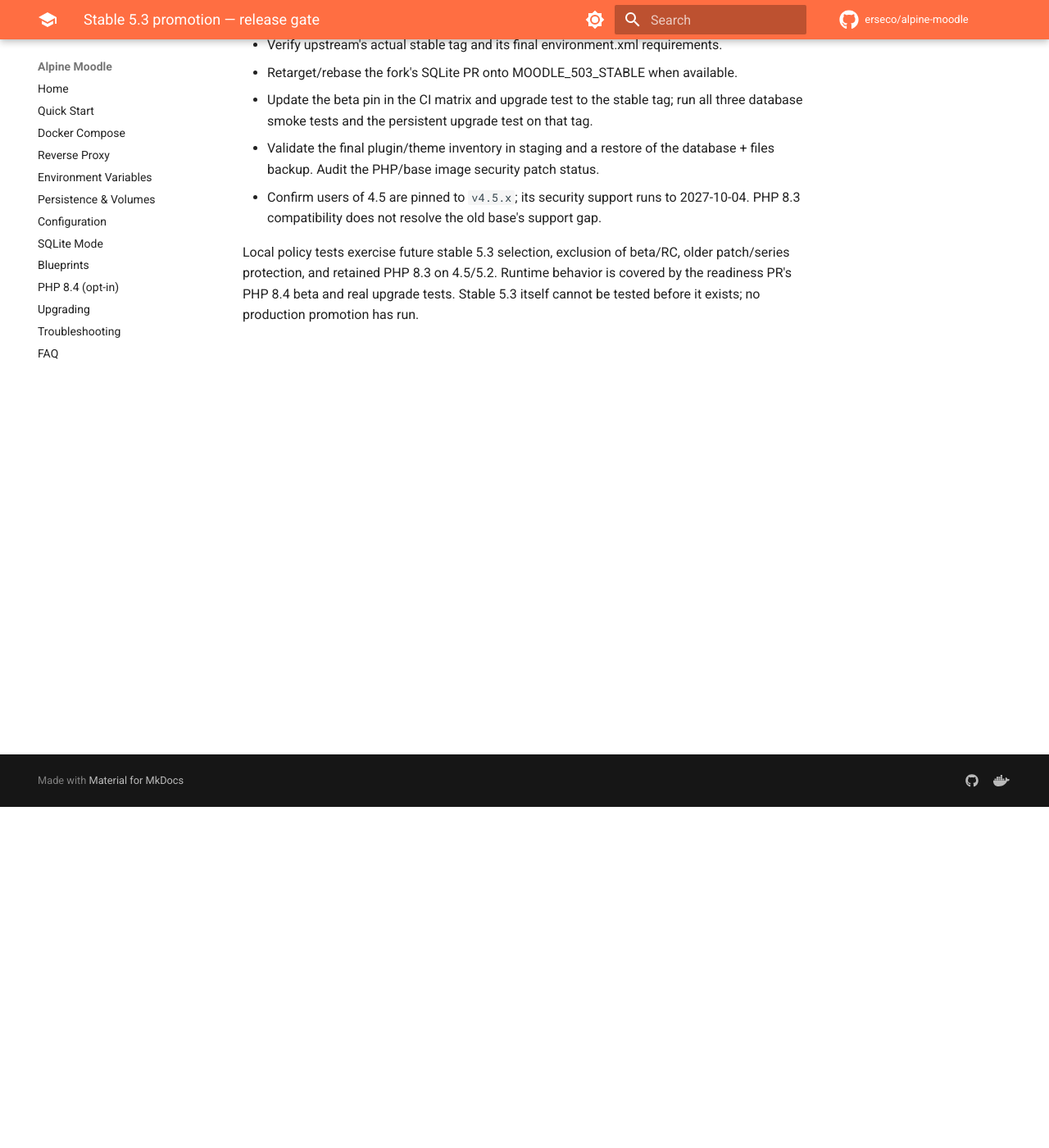
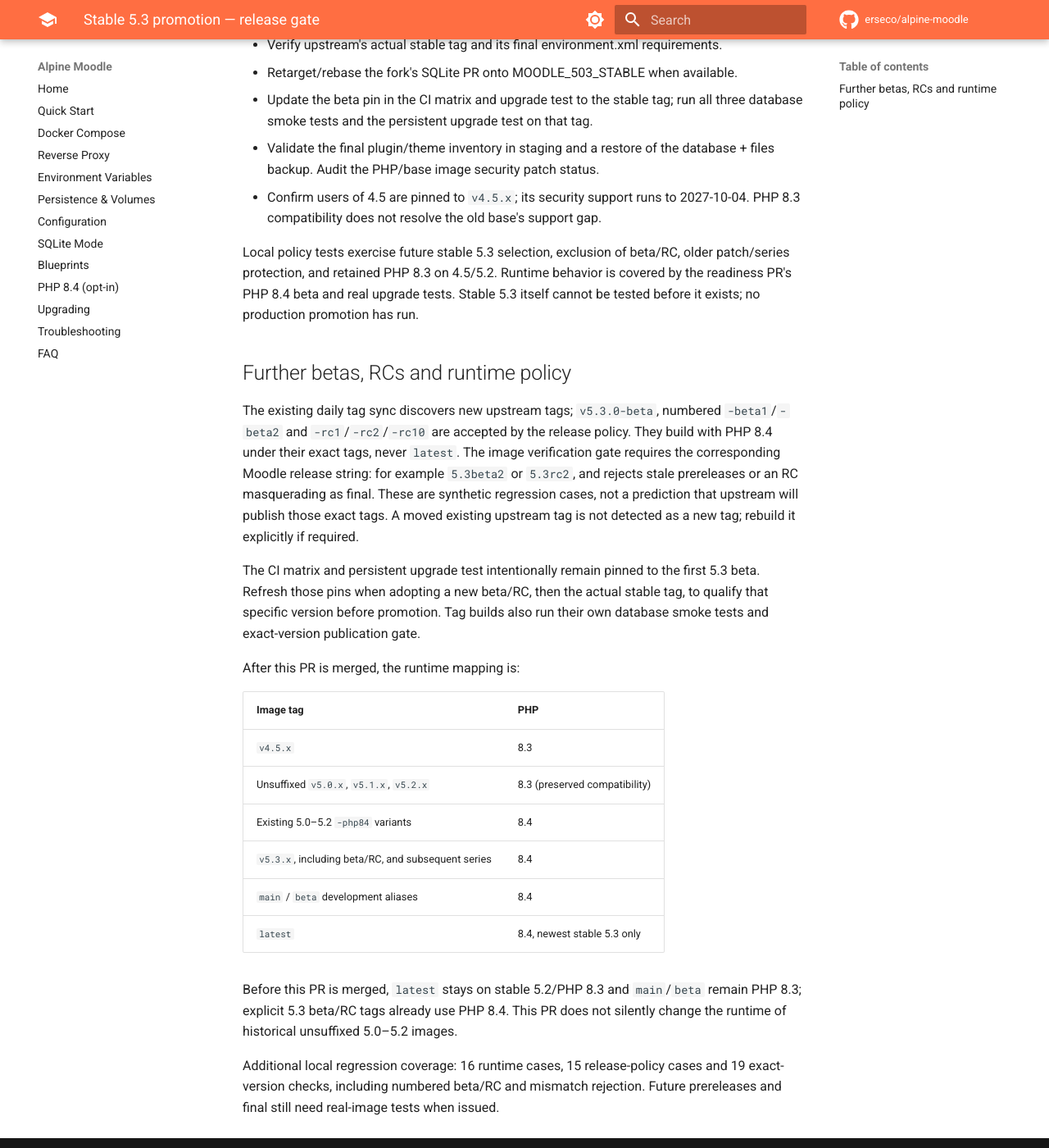
Before and after one commit to erseco/alpine-moodle, an MkDocs documentation site: the page built from docs/moodle-53-promotion.md, in a window 1280 px wide and 1400 px high, scrolled down 416 px. Shown: the whole window at 82% size. Built offline with MkDocs 1.6.1 and Material for MkDocs 9.7.7, drawn with Linux system fonts in a browser that asks for light colours; comment, search, counter and statistics services are not loaded; some of the changed text lies outside the part shown.

Commit message:
Cover successive Moodle 5.3 prereleases and document preserved runtimes

```diff
--- a/docs/moodle-53-promotion.md
+++ b/docs/moodle-53-promotion.md
@@ -1,8 +1,8 @@
 # Stable 5.3 promotion — release gate
 
 Keep this PR **draft** until Moodle 5.3 stable is published (target 2026-10-05).
-It depends on merged #170/#171 and the serialized latest-promotion PR #173.
-The latter is integrated here, including the Hadolint fix and single-source
+It includes merged #170/#171/#173 and is based on current `main`.
+This includes the Hadolint fix, serialized latest promotion and single-source
 5.3 stable policy. Promotion tests also reject a late 5.2 build after the switch.
 Do not merge merely because
 the beta tests pass.
@@ -27,3 +27,38 @@ Local policy tests exercise future stable 5.3 selection, exclusion of beta/RC,
 older patch/series protection, and retained PHP 8.3 on 4.5/5.2. Runtime behavior
 is covered by the readiness PR's PHP 8.4 beta and real upgrade tests. Stable
 5.3 itself cannot be tested before it exists; no production promotion has run.
+
+## Further betas, RCs and runtime policy
+
+The existing daily tag sync discovers new upstream tags; `v5.3.0-beta`,
+numbered `-beta1`/`-beta2` and `-rc1`/`-rc2`/`-rc10` are accepted by the release
+policy. They build with PHP 8.4 under their exact tags, never `latest`.
+The image verification gate requires the corresponding Moodle release string:
+for example `5.3beta2` or `5.3rc2`, and rejects stale prereleases or an RC
+masquerading as final. These are synthetic regression cases, not a prediction
+that upstream will publish those exact tags. A moved existing upstream tag is
+not detected as a new tag; rebuild it explicitly if required.
+
+The CI matrix and persistent upgrade test intentionally remain pinned to the
+first 5.3 beta. Refresh those pins when adopting a new beta/RC, then the actual
+stable tag, to qualify that specific version before promotion. Tag builds also
+run their own database smoke tests and exact-version publication gate.
+
+After this PR is merged, the runtime mapping is:
+
+| Image tag | PHP |
+| --- | --- |
+| `v4.5.x` | 8.3 |
+| Unsuffixed `v5.0.x`, `v5.1.x`, `v5.2.x` | 8.3 (preserved compatibility) |
+| Existing 5.0–5.2 `-php84` variants | 8.4 |
+| `v5.3.x`, including beta/RC, and subsequent series | 8.4 |
+| `main` / `beta` development aliases | 8.4 |
+| `latest` | 8.4, newest stable 5.3 only |
+
+Before this PR is merged, `latest` stays on stable 5.2/PHP 8.3 and `main`/`beta`
+remain PHP 8.3; explicit 5.3 beta/RC tags already use PHP 8.4. This PR does not
+silently change the runtime of historical unsuffixed 5.0–5.2 images.
+
+Additional local regression coverage: 16 runtime cases, 15 release-policy
+cases and 19 exact-version checks, including numbered beta/RC and mismatch
+rejection. Future prereleases and final still need real-image tests when issued.
```
Also changed, not shown: 3 other files.
